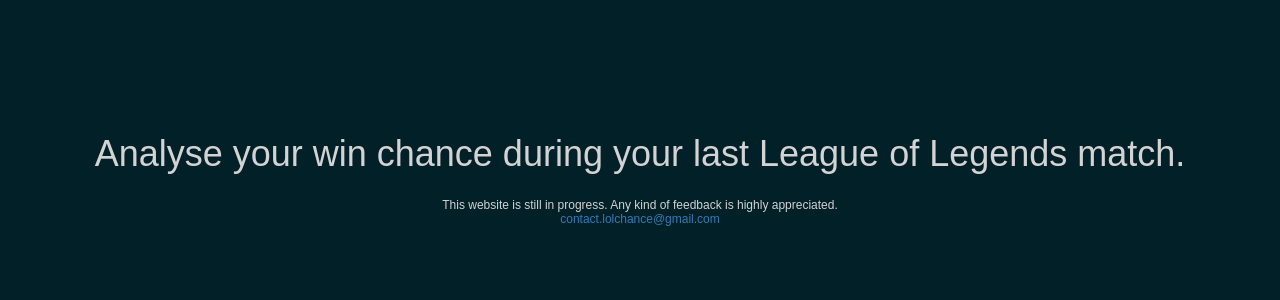
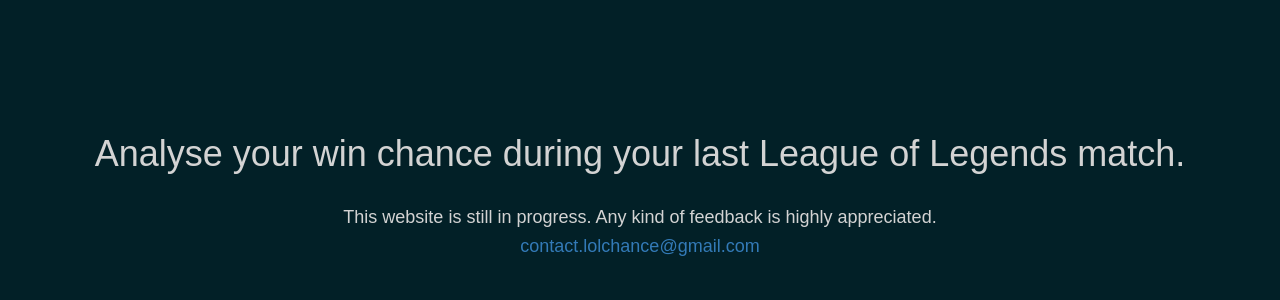
Before and after one commit to christophM/lol, a Flask app: page / in a window 1280 px wide. Shown: the part 140-440 px from the top of the page. Run offline with Flask 2, Linux system fonts and the light colour scheme; parts of the project's set-up code (start-up, migrations or seed data) failed here and were passed over; some libraries are stand-ins or nearby versions.

Commit message:
make text a bit bigger

```diff
--- a/projects/winprob/app/templates/index.html
+++ b/projects/winprob/app/templates/index.html
@@ -10,7 +10,7 @@
 </br></br></br></br></br></br></br></br></br></br></br></br></br>
 <h1 align="center"> Analyse your win chance during your last League of Legends match. </h1>
 </br>
-<div align="center" class="info-lg"> This website is still in progress. Any kind of feedback is highly
-  appreciated. </br>
-<a href="mailto:contact.lolchance@gmail.com"> contact.lolchance@gmail.com </a> </div>
+<div align="center" class="info-lg"> <h4> This website is still in progress. Any kind of feedback is highly
+  appreciated. </h4>
+<a href="mailto:contact.lolchance@gmail.com"> <h4>contact.lolchance@gmail.com </h4></a> </div>
 {% endblock %}
```
